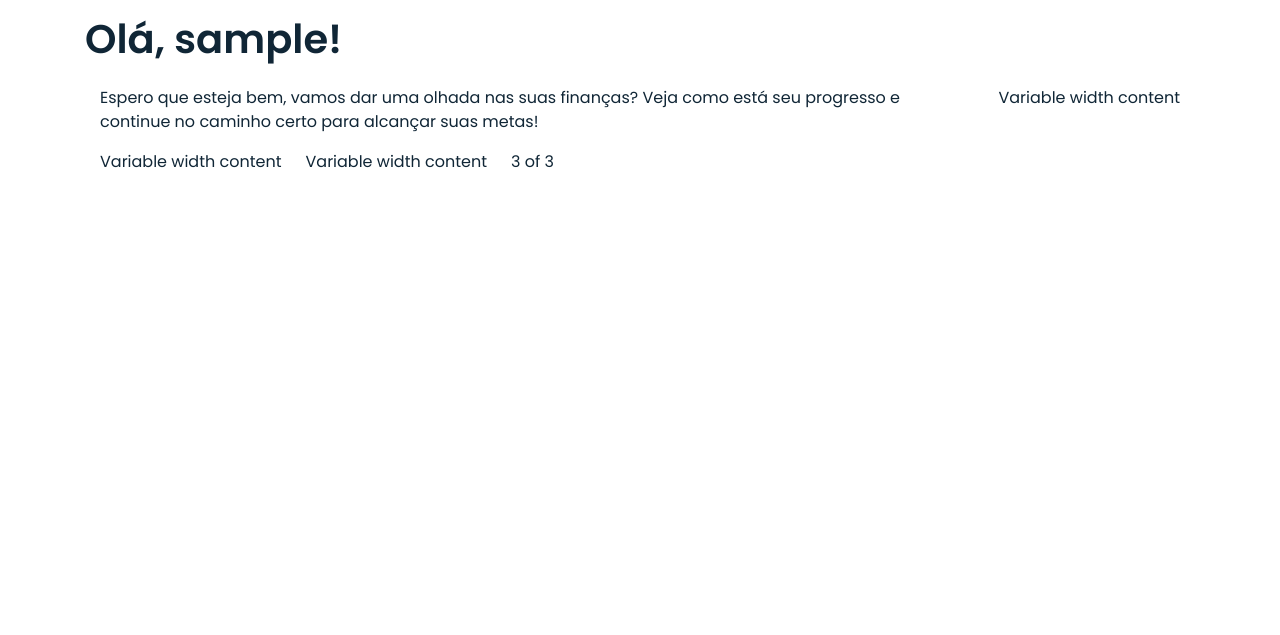
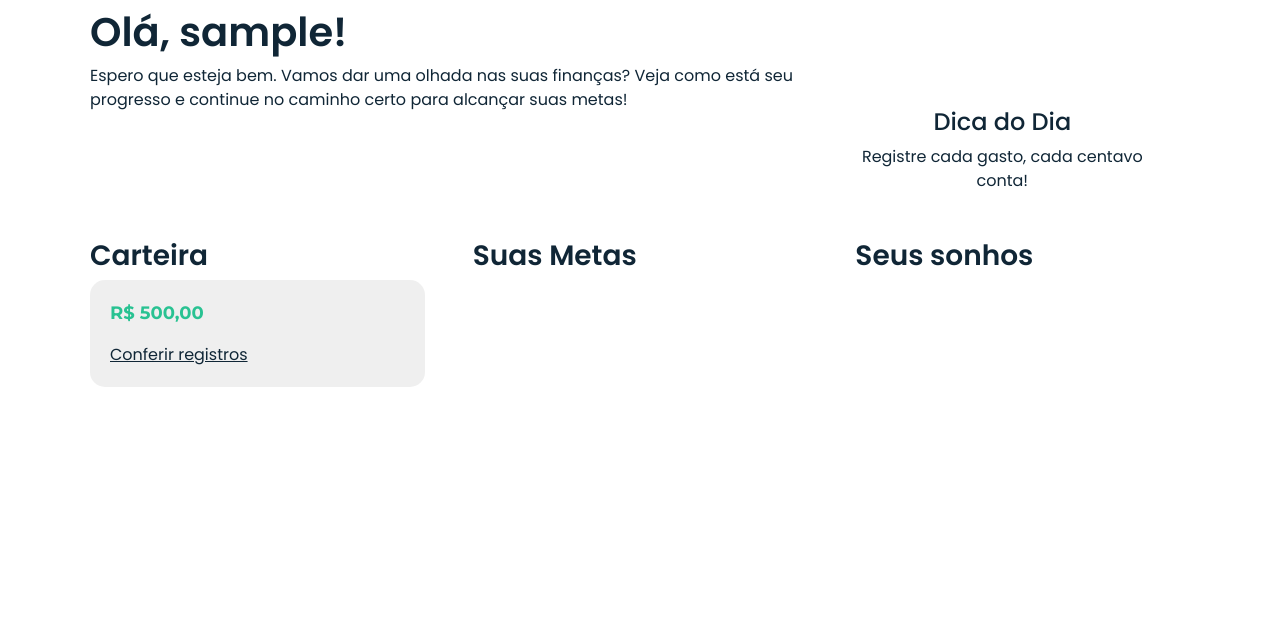
Before and after one commit to techfinance/techfinance, a PHP site: page /public/index.php in a window 1280 px wide. Shown: the part 96-731 px from the top of the page. Run offline with PHP 8.4, Linux system fonts and the light colour scheme; the visitor is signed in with stand-in values (Sample User, id 1); some libraries are stand-ins or nearby versions.

Commit message:
Estilização Home

```diff
--- /dev/null
+++ b/public/css/home.css
@@ -0,0 +1,44 @@
+.dica {
+    width: 300px;
+    flex-basis: 300px;
+}
+
+.title-home {
+    flex-shrink: 2;
+}
+
+.ideia {
+    width: 350px;
+}
+
+h3 {
+    font-weight: 600;
+}
+
+.top-row {
+    margin-bottom: 30px;
+}
+
+#valor-carteira {
+    font-size: 18px;
+    font-weight: 700;
+    font-family: "Montserrat";
+}
+
+#homeRegistros {
+    color: var(--primary-blue);
+}
+
+.carteira {
+    background-color: rgba(128, 128, 128, 0.127);
+    padding: 20px;
+    border-radius: 15px;
+}
+
+.positive {
+    color: var(--primary-green);
+}
+
+.negative {
+    color: var(--primary-red);
+}
--- a/public/css/views.css
+++ b/public/css/views.css
@@ -1,5 +1,4 @@
 .container {
-    padding: 15px;
     color: var(--primary-blue);
     flex: 1;
 }
--- a/public/index.php
+++ b/public/index.php
@@ -21,6 +21,7 @@
     <link rel="stylesheet" href="css/navbar.css">
     <link rel="stylesheet" href="css/login.css">
     <link rel="stylesheet" href="css/views.css">
+    <link rel="stylesheet" href="css/home.css">
     <link rel="stylesheet" href="css/registros.css">
 
     <script src="https://cdn.jsdelivr.net/npm/bootstrap@5.3.3/dist/js/bootstrap.bundle.min.js" integrity="sha384-YvpcrYf0tY3lHB60NNkmXc5s9fDVZLESaAA55NDzOxhy9GkcIdslK1eN7N6jIeHz" crossorigin="anonymous"></script>
--- a/src/models/Registro.php
+++ b/src/models/Registro.php
@@ -15,7 +15,6 @@
             $sql->execute();
 
             return true;
-
         }
 
         //cadastra entrada
--- a/src/views/home.php
+++ b/src/views/home.php
@@ -1,28 +1,30 @@
 <?php if(!isset($_SESSION["nome"])) session_start();?>
 
-<h1>Olá, <?php echo $_SESSION["nome"]; ?>!</h1>
-
-
-<div class="container">
-  <div class="row">
-    <div class="col">
-        <p>Espero que esteja bem, vamos dar uma olhada nas suas finanças? Veja como
-        está seu progresso e continue no caminho certo para alcançar suas metas!
-        </p>
+<div class="container-fuid p-2">
+  <div class="row top-row ">
+    <div class="col-md-8">
+      <h1>Olá, <?php echo $_SESSION["nome"]; ?>!</h1>
+      <p>Espero que esteja bem. Vamos dar uma olhada nas suas finanças? Veja como está seu progresso e continue no caminho certo para alcançar suas metas!</p>
     </div>
-    <div class="col-md-auto">
-      Variable width content
+    <div class="col-md-4 text-center ideia">
+      <img src="./images/ideia.svg" alt="lampada">
+      <h4>Dica do Dia</h4>
+      <p>Registre cada gasto, cada centavo conta!</p>
     </div>
   </div>
-  <div class="row">
-    <div class="col-md-auto">
-        Variable width content
+  <div class="row column-gap-4">
+    <div class="col-md">
+    <h3>Carteira</h3>
+      <div class="carteira">
+        <p id="valor-carteira" class="positive">R$ 500,00</p>
+        <a href="#" id="homeRegistros" onclick="getPage('registros')">Conferir registros</a>
+      </div>
     </div>
-    <div class="col-md-auto">
-        Variable width content
+    <div class="col-md">
+      <h3>Suas Metas</h3>
     </div>
-    <div class="col-md-auto">
-        3 of 3
+    <div class="col-md">
+      <h3>Seus sonhos</h3>
     </div>
   </div>
 </div>
```
Also changed, not shown: public/js/registros.js (+19 -23 lines), src/controllers/controle_entrada.php (+2 -7 lines), src/models/Carteira.php (added, +22 -0 lines), src/views/registros.php (+9 -6 lines).
